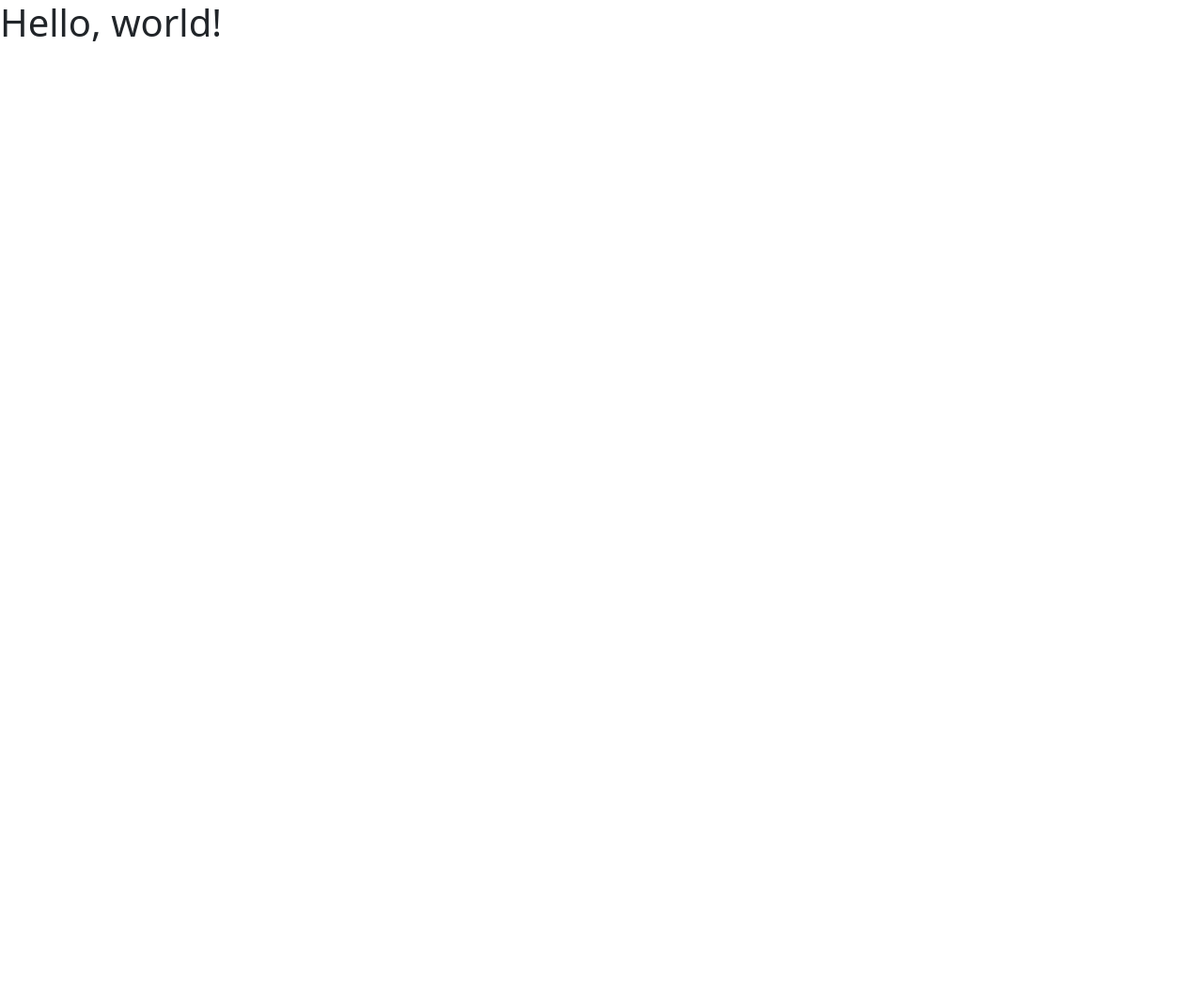
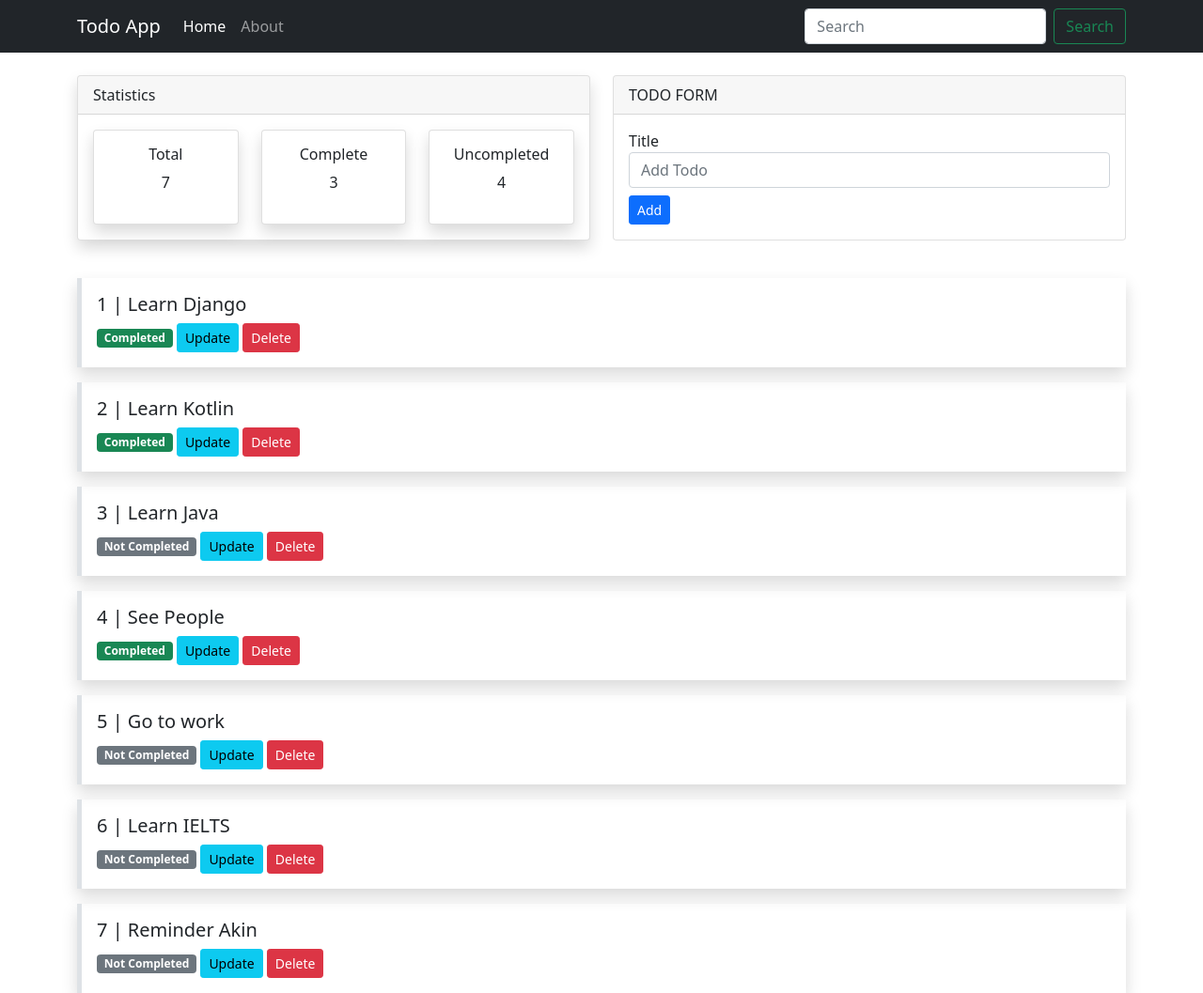
Before and after one commit to Royalboe/Flask-App, a Flask app: page / in a window 1280 px wide. Before the commit the page is almost empty. Shown: the whole page at 94% size. Before the commit the page ends 44 px from the top, so only its background shows below. Run offline with Flask 2, Linux system fonts and the light colour scheme; data comes from the database, SQL or seed files in the repository; both versions use the stored data as it was after the commit.

Commit message:
basic functionalities

```diff
--- a/app.py
+++ b/app.py
@@ -1,16 +1,53 @@
-from flask import Flask, render_template
+from flask import Flask, render_template, redirect, url_for, request
+from flask_sqlalchemy import SQLAlchemy
 
 app = Flask(__name__)
 
+app.config['SQLALCHEMY_DATABASE_URI'] = 'sqlite:///sqlite.db'
+db = SQLAlchemy(app)
 
+
+# Create Models
+class Todo(db.Model):
+    id = db.Column(db.Integer, primary_key=True)
+    title = db.Column(db.String(100))
+    complete = db.Column(db.Boolean, default=False)
+
+    # def __repr__(self):
+    #     return '<Task %r>' % self.id
 
 @app.route('/')
 def index():
-    return render_template('dashboard/index.html')
+    todo_list = Todo.query.all()
+    total_todo = Todo.query.count()
+    completed_todo = Todo.query.filter_by(complete=True).count()
+    uncomp_todo = total_todo - completed_todo
+    return render_template('dashboard/index.html', **locals())
+
+@app.route('/delete/<int:id>')
+def delete(id):
+    todo = Todo.query.filter_by(id=id).first()
+    db.session.delete(todo)
+    return redirect(url_for('index'))
+
+@app.route('/update/<int:id>')
+def update(id):
+    todo = Todo.query.filter_by(id=id).first()
+    todo.complete = not todo.complete
+    db.session.commit()
+    return redirect(url_for('index'))
+
+@app.route('/add', methods=['POST'])
+def add():
+    title = request.form.get('title')
+    new_todo = Todo(title=title, complete=False)
+    db.session.add(new_todo)
+    db.session.commit()
+    return redirect(url_for('index'))
 
 @app.route('/about')
 def about():
-    return render_template('about.html')
+    return render_template('dashboard/about.html')
 
 if __name__ == '__main__':
     app.run(debug=True)
--- /dev/null
+++ b/templates/dashboard/about.html
@@ -0,0 +1,5 @@
+{% extends 'partials/base.html' %} <br/>
+{% block title %} About {% endblock %} <br/>
+{% block content %}
+<h1> About Page</h1>
+{% endblock %}
--- a/templates/dashboard/index.html
+++ b/templates/dashboard/index.html
@@ -1 +1,72 @@
-{% extends 'partials/base.html' %}
+{% extends 'partials/base.html' %} <br/>
+{% block title %} Home {% endblock %} <br />
+{% block content %}
+<div class="container">
+    <div class="row">
+        <div class="col-md-6">
+                <div class="card shadow">
+                    <div class="card-header">Statistics</div>
+                    <div class="card-body">
+                        <div class="row">
+                            <div class="col-md-4">
+                                <div class="card shadow">
+                                    <div class="card-body">
+                                        <h6 class="text-center">Total</h6>
+                                        <p class="text-center">{{ total_todo }}</p>
+                                    </div>
+                                </div>
+                            </div>
+                            <div class="col-md-4">
+                                <div class="card shadow">
+                                    <div class="card-body">
+                                        <h6 class="text-center">Complete</h6>
+                                        <p class="text-center">{{ completed_todo }}</p>
+                                    </div>
+                                </div></div>
+                            <div class="col-md-4">
+                                <div class="card shadow">
+                                    <div class="card-body">
+                                        <h6 class="text-center">Uncompleted</h6>
+                                        <p class="text-center">{{ uncomp_todo }}</p>
+                                    </div>
+                                </div></div>
+                        </div>
+                    </div>
+                </div>
+        </div>
+        <div class="col-md-6">
+            <div class="card" shadow>
+                <div class="card-header">
+                    TODO FORM
+                </div>
+                <div class="card-body">
+                    <form action="/add" method="POST">
+                        <label for="">Title</label>
+                        <input class="form-control" type="text" name="title" placeholder="Add Todo" id="" />
+                        <input class="btn btn-primary mt-2 btn-sm" type="submit" value="Add" />
+                    </form>
+                </div>
+            </div>
+        </div>
+    </div>
+
+    {% if total_todo == 0 %}
+    <marquee class="mt-3 display-5" behavior="" direction="">
+        Create Todos </marquee>
+    {% endif %} <br />
+    {% for todo in todo_list %}
+    <div class="border-start border-5 mt-3 shadow">
+        <div class="card-body">
+            <h5>{{ todo.id }} | {{ todo.title }}</h5>
+            {% if todo.complete %}
+            <span class="badge bg-success">Completed</span>
+            {% else %}
+            <span class="badge bg-secondary">Not Completed</span>
+            {% endif %}
+            <a class="btn btn-info btn-sm" href="/update/{{ todo.id }}">Update</a>
+            <a class="btn btn-danger btn-sm" href="/delete/{{ todo.id }}">Delete</a>
+        </div>
+    </div>
+    {% endfor %}
+</div>
+{% endblock %}
--- a/templates/partials/base.html
+++ b/templates/partials/base.html
@@ -8,10 +8,12 @@
     <!-- Bootstrap CSS -->
     <link href="https://cdn.jsdelivr.net/npm/bootstrap@5.1.3/dist/css/bootstrap.min.css" rel="stylesheet" integrity="sha384-1BmE4kWBq78iYhFldvKuhfTAU6auU8tT94WrHftjDbrCEXSU1oBoqyl2QvZ6jIW3" crossorigin="anonymous">
 
-    <title>Hello, world!</title>
+    <title>{% block title %} {% endblock %}</title>
   </head>
   <body>
-    <h1>Hello, world!</h1>
+
+	{% include 'partials/nav.html' %} <br />
+	{% block content %} {% endblock %}
 
     <!-- Optional JavaScript; choose one of the two! -->
 
--- /dev/null
+++ b/templates/partials/nav.html
@@ -0,0 +1,22 @@
+<nav class="navbar navbar-expand-lg navbar-dark bg-dark">
+  <div class="container">
+    <a class="navbar-brand" href="{{url_for('index')}}">Todo App</a>
+    <button class="navbar-toggler" type="button" data-bs-toggle="collapse" data-bs-target="#navbarSupportedContent" aria-controls="navbarSupportedContent" aria-expanded="false" aria-label="Toggle navigation">
+      <span class="navbar-toggler-icon"></span>
+    </button>
+    <div class="collapse navbar-collapse" id="navbarSupportedContent">
+      <ul class="navbar-nav me-auto mb-2 mb-lg-0">
+        <li class="nav-item">
+          <a class="nav-link active" aria-current="page" href="{{url_for('index')}}">Home</a>
+        </li>
+        <li class="nav-item">
+          <a class="nav-link" href="{{url_for('about')}}">About</a>
+        </li>
+      </ul>
+      <form class="d-flex">
+        <input class="form-control me-2" type="search" placeholder="Search" aria-label="Search">
+        <button class="btn btn-outline-success" type="submit">Search</button>
+      </form>
+    </div>
+  </div>
+</nav>
```
Also changed, not shown: instance/sqlite.db (added).
